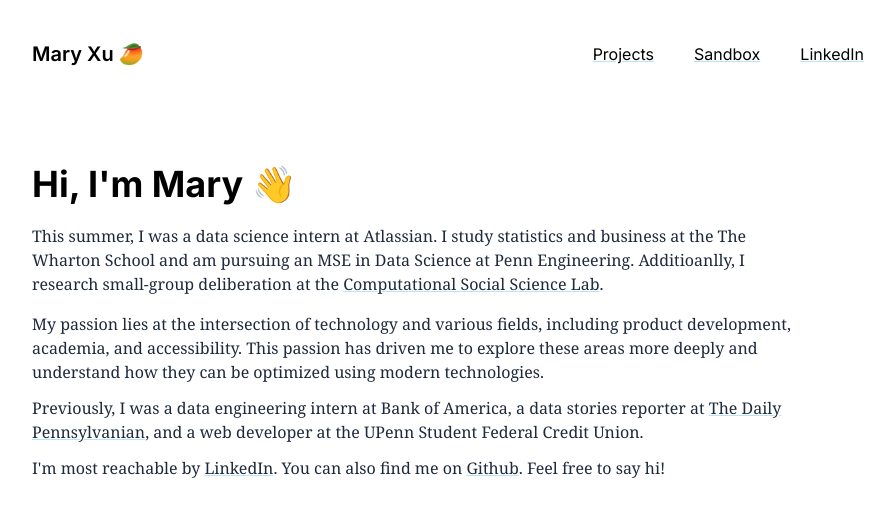
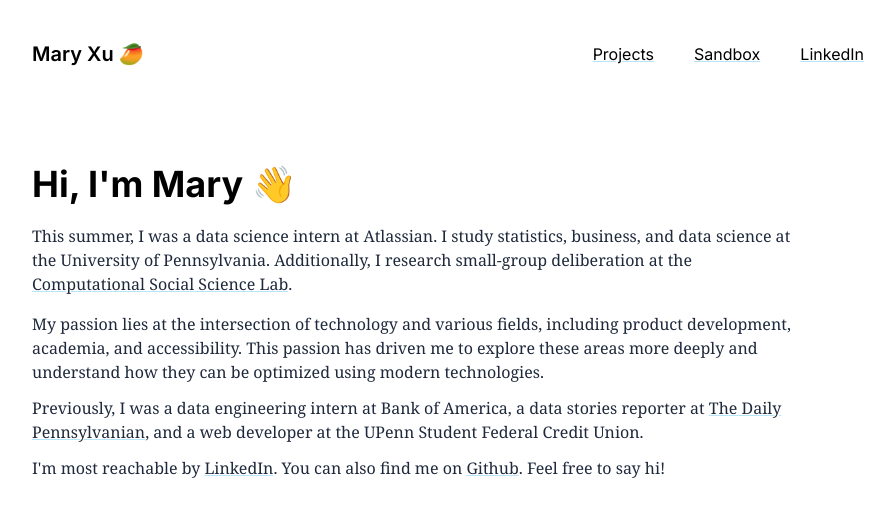
Before and after one commit to mxumary/mxumary.github.io, a Next.js app: page / in a window 1280 px wide. Shown: the top 516 px of the page, without its empty margins (128-1022 px from the left). Built offline with nearby package versions, Linux system fonts and the light colour scheme.

Commit message:
Update page.js

```diff
--- a/app/page.js
+++ b/app/page.js
@@ -17,8 +17,7 @@ export default function Home() {
             <div className="px-20">
               <h2 className = 'text-4xl py-2 font-bold'>Hi, I&apos;m Mary 👋</h2>
               <p className = 'font-serif text-md py-2 mt-1 text-slate-800 max-w-3xl'>
-                This summer, I was a data science intern at Atlassian. I study statistics
-                and business at the The Wharton School and am pursuing an MSE in Data Science at Penn Engineering. Additioanlly, I research small-group
+                This summer, I was a data science intern at Atlassian. I study statistics, business, and data science at the University of Pennsylvania. Additionally, I research small-group
                 deliberation at the <Link className="underline decoration-sky-500/30" href="https://css.seas.upenn.edu/">Computational Social Science Lab</Link>.
               </p>
               <p className = 'font-serif text-md py-1 mt-1 text-slate-800 max-w-3xl'>
```
